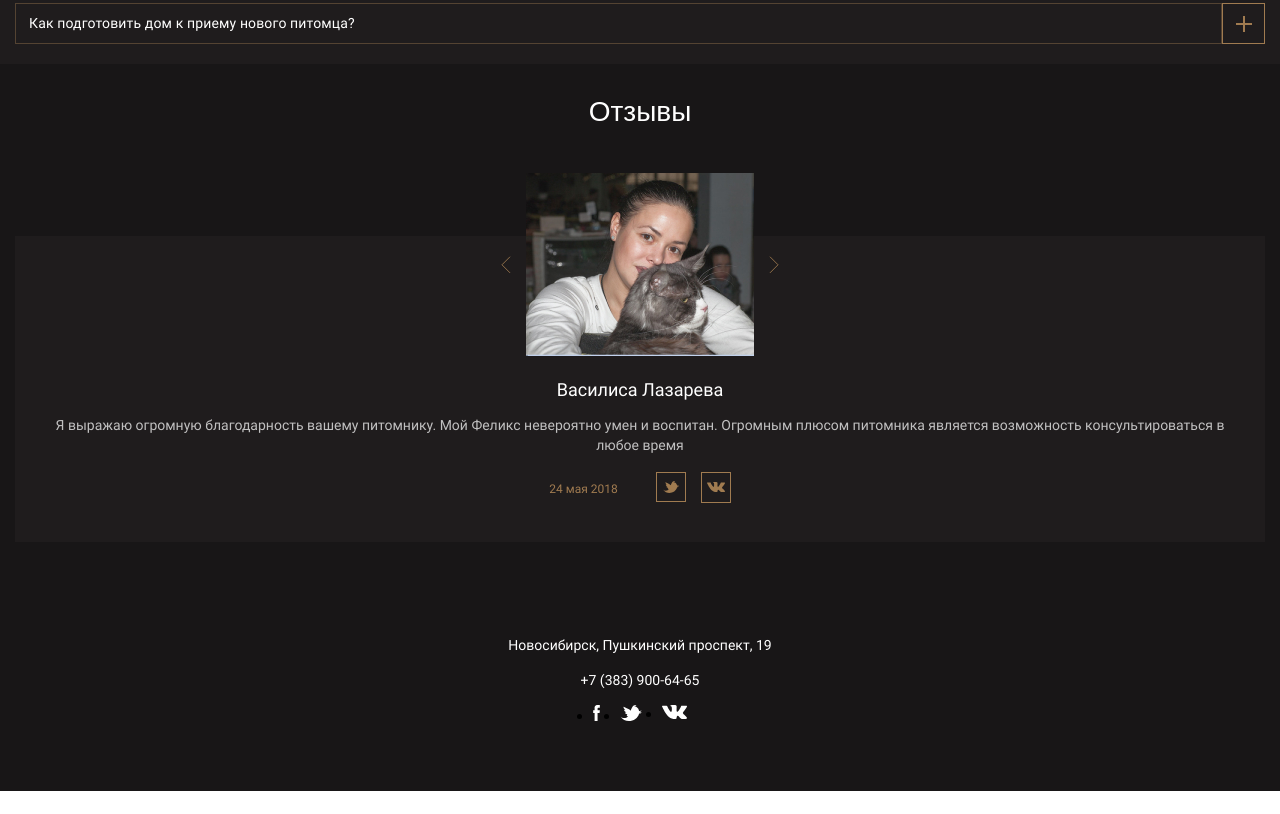
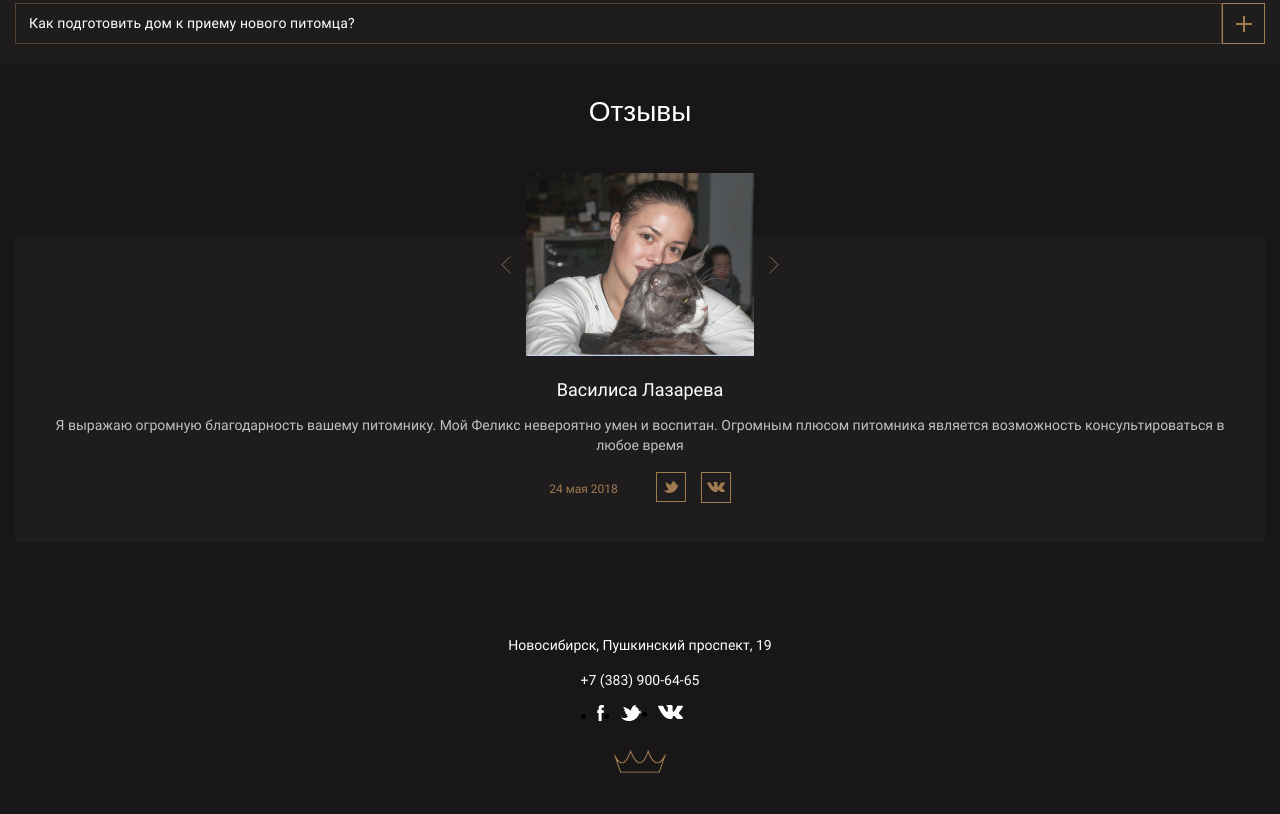
Before and after one commit to st4rfisher/main-coon-cattery, a website: page source/index.html in a window 1280 px wide. Shown: the part 5447-6261 px from the top of the page. Before the commit the page ends 6238 px from the top, so only its background shows below. Drawn offline with nearby package versions, Linux system fonts and the light colour scheme; files that its build step writes are made by us from their sources; files whose address does not match are found by name.

Commit message:
Добавил лого

```diff
--- a/source/index.html
+++ b/source/index.html
@@ -347,7 +347,12 @@
             </svg>
           </li>
         </ul>
-        <a class="logo" href=""><span class="visually-hidden">Логотип Питомника Мейн-Кунов</span></a>
+        <a class="footer__logo" href="#">
+          <span class="visually-hidden">Логотип Питомника Мейн-Кунов</span>
+          <svg class="footer__image" width="56" height="25">
+            <use xlink:href="img/icons/sprite.svg#logo"></use>
+          </svg>
+        </a>
       </div>
     </footer>
   </body>
--- a/source/scss/blocks/footer.scss
+++ b/source/scss/blocks/footer.scss
@@ -6,8 +6,8 @@
   display: flex;
   flex-direction: column;
   align-items: center;
-  padding: 32px 28px 50px 28px;
-    row-gap: 15px;
+  padding: 32px 28px 36px 28px;
+  row-gap: 15px;
 }
 
 .footer__address {
@@ -25,5 +25,9 @@
   display: flex;
   margin: 0;
   padding: 0;
-  column-gap: 20px;
+  column-gap: 16px;
 }
+
+.footer__logo {
+  margin: 8px 0 0 0;
+}
```
Also changed, not shown: build/css/styles.css, build/css/styles.min.css, build/index.html, 1 other file.
